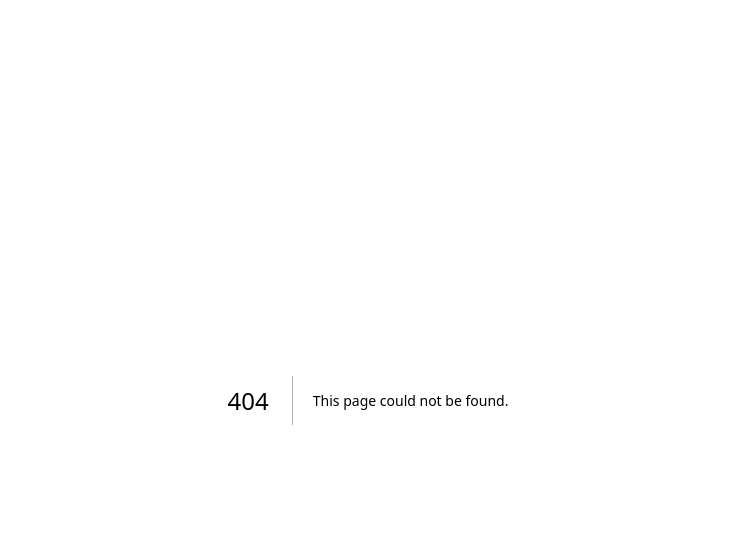
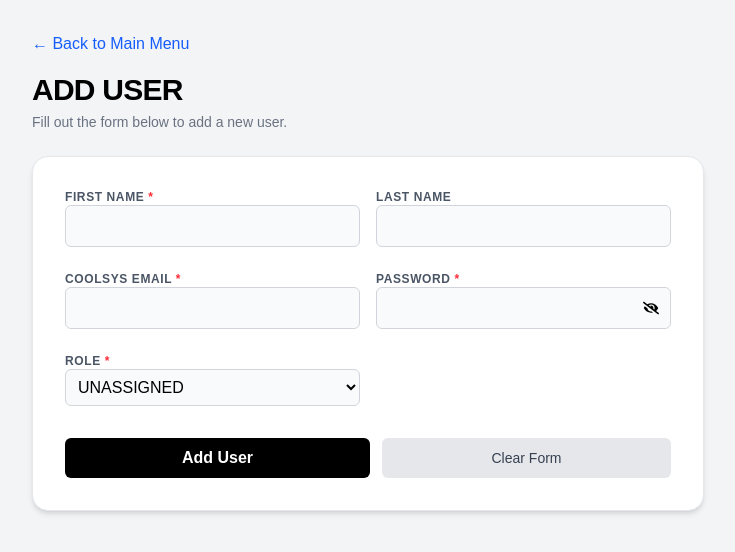
Before and after one commit to michael693215/CMSC447-SP26-TEAM8-HVAC-MEP-INVENTORY, a Next.js app: page /add-user in a window 1280 px wide. Before the commit this address had no page. Shown: the top 552 px of the page, without its empty margins (272-1007 px from the left). Built offline with nearby package versions, Linux system fonts and the light colour scheme.

Commit message:
Added page "Add User" and created form.

```diff
--- a/app/create-account/actions.ts
+++ b/app/add-user/actions.ts
@@ -6,8 +6,14 @@ type formState =
 | null
 | { status: { error? : string, success : boolean } }
 
-export async function createAccount(prevState : formState, formData : FormData) : Promise<formState>
+export async function createUser(prevState : formState, formData : FormData) : Promise<formState>
 {
+    if (formData.get('firstName') as string === "hello")
+    {
+        return { status: { success: true } };
+    }
+    return { status: { error: "wrong", success: false } };
+    /*
     const email = formData.get('email') as string;
     const password = formData.get('password') as string;
     const supabase = await createClient();
@@ -17,4 +23,5 @@ export async function createAccount(prevState : formState, formData : FormData)
     });
     if (error) { return { status: { error: error.message, success: false } } };
     return { status: { success: true } };
+    */
 }
--- /dev/null
+++ b/app/add-user/page.tsx
@@ -0,0 +1,130 @@
+"use client"
+
+import {useState, useActionState } from 'react'
+import Link from 'next/link'
+import { FaEye, FaEyeSlash } from 'react-icons/fa'
+import { IconType } from 'react-icons'
+
+import IconComponent from '@/components/utils/IconComponent'
+import { createUser } from './actions'
+
+export default function AddUser()
+{
+    const [state, formAction] = useActionState(createUser, null);
+    const [showPassword, setShowPassword] = useState(false);
+    const [passwdType, setPasswdType] = useState('password');
+    const togglePassword = () => {
+        if (passwdType === 'password')
+        {
+            setPasswdType('text');
+            setShowPassword(true);
+        }
+        else
+        {
+            setPasswdType('password');
+            setShowPassword(false);
+        }
+    };
+    return (
+        <div className="min-h-screen p-8 text-black">
+            <div className="max-w-2xl mx-auto">
+                <Link href="/" className="text-blue-600 hover:underline mb-4 inline-block font-medium">
+                    ← Back to Main Menu
+                </Link>
+                <div className="mb-6">
+                    <h1 className="text-3xl font-bold uppercase tracking-tight">Add User</h1>
+                    <p className="text-gray-500 mt-1 text-sm">Fill out the form below to add a new user.</p>
+                </div>
+
+                <div className="bg-white rounded-2xl border border-gray-200 shadow-md p-8">
+                    <form className="flex flex-col gap-6" action={ formAction } autoComplete="off">
+                        { /* first and last name */}
+                        <div className="grid grid-cols-2 gap-4">
+                            <div className="grid grid-cols-1">
+                                <label className="text-xs font-bold uppercase tracking-wider text-gray-600">
+                                    FIRST NAME <span className="text-red-500">*</span>
+                                </label>
+                                <input
+                                    name="firstName"
+                                    className="input-themed p-2 text-black w-full font-mono"
+                                    required
+                                />
+                            </div>
+                            <div className="grid grid-cols-1">
+                                <label className="text-xs font-bold uppercase tracking-wider text-gray-600">
+                                    LAST NAME
+                                </label>
+                                <input
+                                    name="lastName"
+                                    className="input-themed p-2 text-black w-full font-mono"
+                                    required
+                                />
+                            </div>
+                        </div>
+                        { /* coolsys email and password */}
+                        <div className="grid grid-cols-2 gap-4">
+                            <div className="grid grid-cols-1">
+                                <label className="text-xs font-bold uppercase tracking-wider text-gray-600">
+                                    COOLSYS EMAIL <span className="text-red-500">*</span>
+                                </label>
+                                <input
+                                    name="email"
+                                    type="email"
+                                    className="input-themed p-2 text-black w-full font-mono"
+                                    required
+                                />
+                            </div>
+                            <div className="grid grid-cols-1">
+                                <label className="text-xs font-bold uppercase tracking-wider text-gray-600">
+                                    PASSWORD <span className="text-red-500">*</span>
+                                </label>
+                                <div className="flex">
+                                    <input
+                                        name="password"
+                                        type={ passwdType }
+                                        className="input-themed p-2 text-black w-full font-mono"
+                                        required
+                                    />
+                                    <span className="flex justify-around items-center" onClick={ togglePassword }>
+                                        <IconComponent icon={ showPassword ? FaEye : FaEyeSlash } className="absolute mr-10"/>
+                                    </span>
+                                </div>
+                            </div>
+                        </div>
+                        { /* role */}
+                        <div className="grid grid-cols-2 gap-4">
+                            <div className="grid grid-cols-1">
+                                <label className="text-xs font-bold uppercase tracking-wider text-gray-600">
+                                    ROLE <span className="text-red-500">*</span>
+                                </label>
+                                <select
+                                    name="role"
+                                    className="input-themed p-2 text-black w-full"
+                                >
+                                    <option value="">UNASSIGNED</option>
+                                    <option value="administrator">ADMINISTRATOR</option>
+                                    <option value="projectManager">PROJECT MANAGER</option>
+                                    <option value="logistician">LOGISTICIAN</option>
+                                    <option value="foreman">FOREMAN</option>
+                                </select>
+                            </div>
+                        </div>
+                        { state && (state.status.success ? <div className="bg-green-100">New user added</div> : <div className="bg-red-100">{ state.status.error }</div>) }
+                        {/* Actions */}
+                        <div className="flex gap-3 pt-2">
+                        <button type="submit" className="btn-primary flex-1">
+                            Add User
+                        </button>
+                        <button
+                            type="button"
+                            className="btn-secondary flex-1"
+                        >
+                            Clear Form
+                        </button>
+                        </div>
+                    </form>
+                </div>
+        </div>
+        </div>
+    );
+}
--- a/app/create-account/page.tsx
+++ /dev/null
@@ -1,3 +0,0 @@
-"use client"
-
-import {useActionState } from 'react'
--- a/app/page.tsx
+++ b/app/page.tsx
@@ -38,7 +38,14 @@ export default function MainMenu() {
       path: "/about",
       description: "Learn about the use of the app.",
       icon: "⚙️",
+    },
+    {
+      name: "Add User",
+      path: "add-user",
+      description: "Add a new user.",
+      icon: "👥➕"
     }
+
 
   ];
 
--- /dev/null
+++ b/components/utils/IconComponent.tsx
@@ -0,0 +1,9 @@
+import { IconType } from "react-icons";
+interface IconStar {
+  icon: IconType;
+  className?: string;
+}
+const IconComponent = ({ icon: Icon, className }: IconStar) => {
+  return <Icon className={ className } />;
+};
+export default IconComponent;
--- a/package.json
+++ b/package.json
@@ -12,12 +12,15 @@
     "@supabase/ssr": "^0.10.0",
     "@supabase/supabase-js": "^2.101.0",
     "next": "16.1.6",
+    "prop-types": "^15.8.1",
     "react": "19.2.3",
-    "react-dom": "19.2.3"
+    "react-dom": "19.2.3",
+    "react-icons": "^5.6.0"
   },
   "devDependencies": {
     "@tailwindcss/postcss": "^4",
     "@types/node": "^20",
+    "@types/prop-types": "^15.7.15",
     "@types/react": "^19",
     "@types/react-dom": "^19",
     "eslint": "^9",
```
Also changed, not shown: 1 other file (tests, documents, lock files or other folders).
